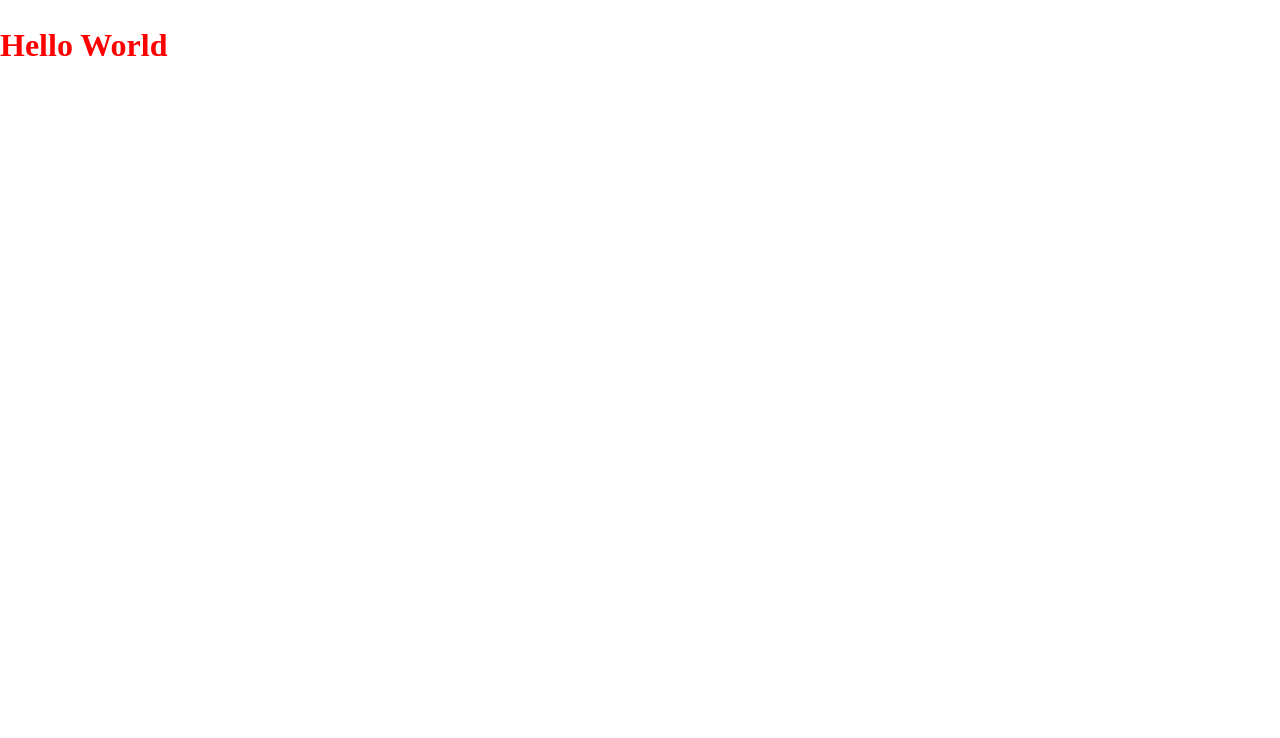
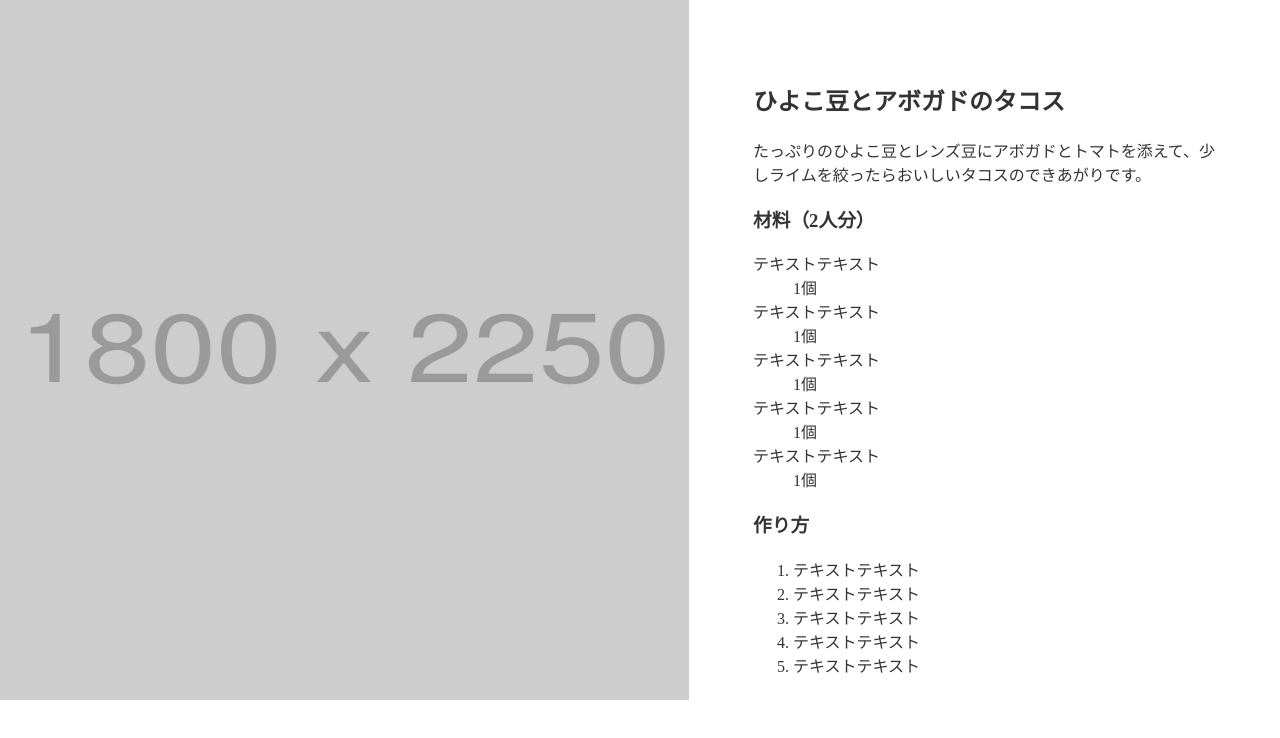
Before and after one commit to Nkot117/CopySite002, a plain HTML site: page index.html in a window 1280 px wide. Drawn offline with Linux system fonts and the light colour scheme.

Commit message:
メイン部分のhtmlを作成

```diff
--- a/assets/css/style.css
+++ b/assets/css/style.css
@@ -1,4 +1,29 @@
 @charset "utf-8";
-h1 {
-    color: red;
+
+/*
+    Base Style
+*/
+
+body {
+    font-family: "Helvetica Neue, Arial, Hiragino Sans, Meiryo, sans-serif";
+    color: #333;
 }
+
+
+/*
+    MainContent Style
+*/
+
+.main {
+    display: flex;
+}
+
+.main>img {
+    width: 100%;
+    height: 700px;
+}
+
+.contents {
+    /* margin-right: 5px; */
+    padding: 5%;
+}
--- a/index.html
+++ b/index.html
@@ -11,7 +11,73 @@
 </head>
 
 <body>
-    <h1>Hello World</h1>
+    <main class="main">
+        <img src="./assets/images/recipe.jpg" alt="料理の写真">
+        <div class="contents">
+            <h2 class="main-title">
+                ひよこ豆とアボガドのタコス
+            </h2>
+            <p class="content-text">
+                たっぷりのひよこ豆とレンズ豆にアボガドとトマトを添えて、少しライムを絞ったらおいしいタコスのできあがりです。
+            </p>
+            <h3 class="sub-title">
+                材料（2人分）
+            </h3>
+            <dl class="material-list">
+                <dt>
+                    テキストテキスト
+                </dt>
+                <dd>
+                    1個
+                </dd>
+                <dt>
+                    テキストテキスト
+                </dt>
+                <dd>
+                    1個
+                </dd>
+                <dt>
+                    テキストテキスト
+                </dt>
+                <dd>
+                    1個
+                </dd>
+                <dt>
+                    テキストテキスト
+                </dt>
+                <dd>
+                    1個
+                </dd>
+                <dt>
+                    テキストテキスト
+                </dt>
+                <dd>
+                    1個
+                </dd>
+            </dl>
+            <h3 class="sub-title">
+                作り方
+            </h3>
+            <ol class="prosess-list">
+                <li class="plosess">
+                    テキストテキスト
+                </li>
+                <li class="plosess">
+                    テキストテキスト
+                </li>
+                <li class="plosess">
+                    テキストテキスト
+                </li>
+                <li class="plosess">
+                    テキストテキスト
+                </li>
+                <li class="plosess">
+                    テキストテキスト
+                </li>
+            </ol>
+        </div>
+    </main>
+
 
 </body>
 
```
Also changed, not shown: assets/images/recipe.jpg (added).
